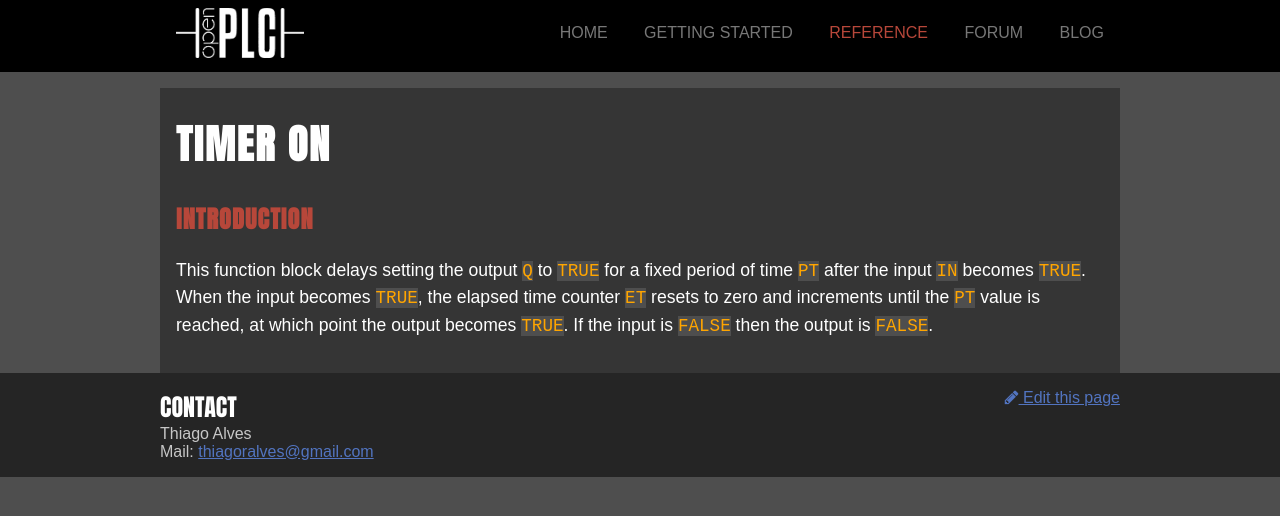
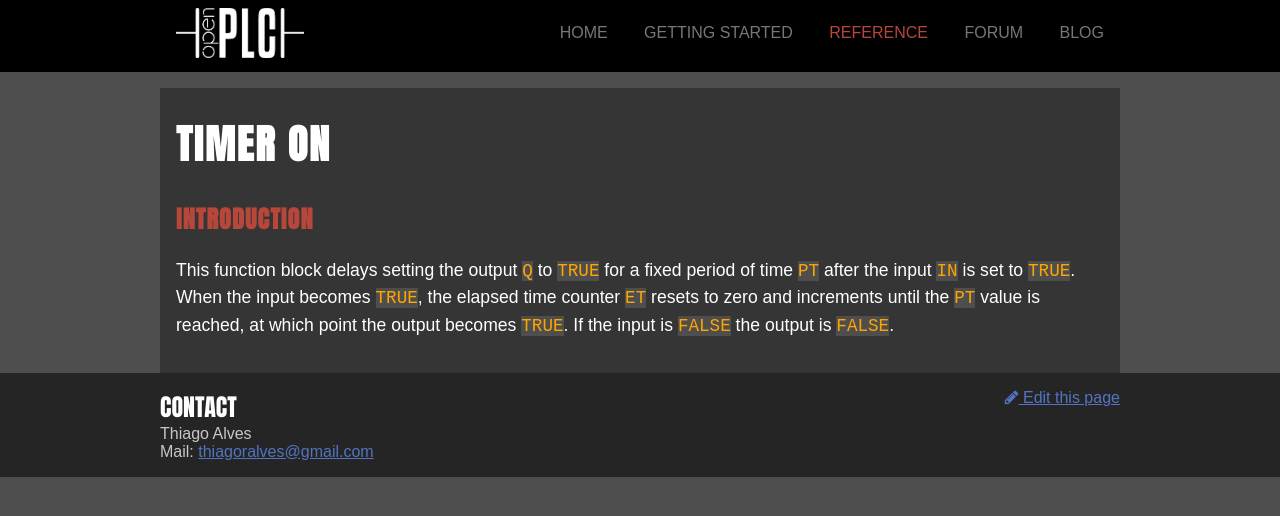
Before and after one commit to garretfick/openplcproject.github.io, a Jekyll site: the page built from reference/standard-function-blocks/timer-on.md, in a window 1280 px wide. Shown: the top 516 px of the page. Built offline with Jekyll 4.4.1, drawn with Linux system fonts in a browser that asks for light colours; nearby versions of some CDN libraries.

Commit message:
Update timer-on.md

```diff
--- a/reference/standard-function-blocks/timer-on.md
+++ b/reference/standard-function-blocks/timer-on.md
@@ -5,4 +5,4 @@ title: Timer On
 
 ## Introduction
 
-This function block delays setting the output `Q` to `TRUE` for a fixed period of time `PT` after the input `IN` becomes `TRUE`. When the input becomes `TRUE`, the elapsed time counter `ET` resets to zero and increments until the `PT` value is reached, at which point the output becomes `TRUE`. If the input is `FALSE` then the output is `FALSE`.
+This function block delays setting the output `Q` to `TRUE` for a fixed period of time `PT` after the input `IN` is set to `TRUE`. When the input becomes `TRUE`, the elapsed time counter `ET` resets to zero and increments until the `PT` value is reached, at which point the output becomes `TRUE`. If the input is `FALSE` the output is `FALSE`.
```
